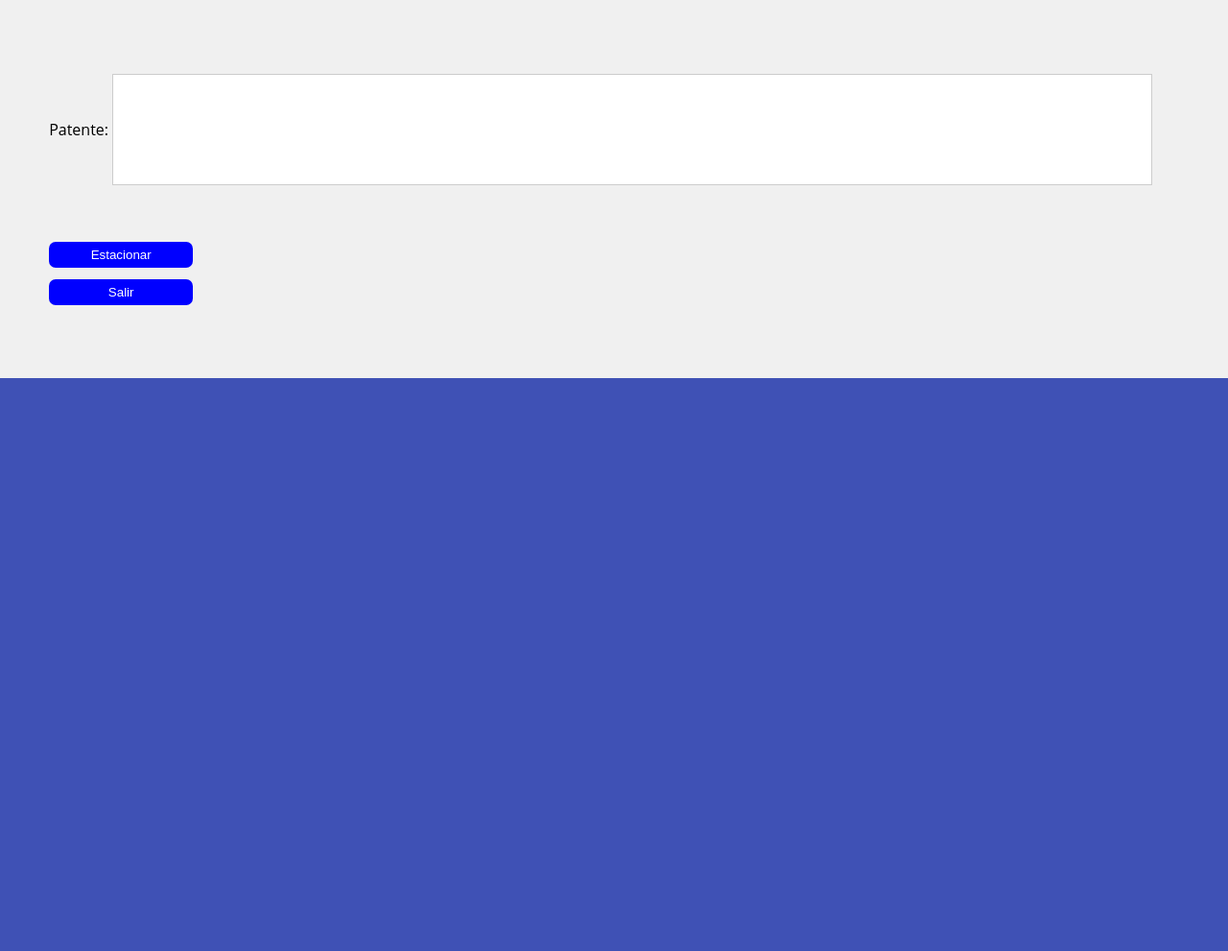
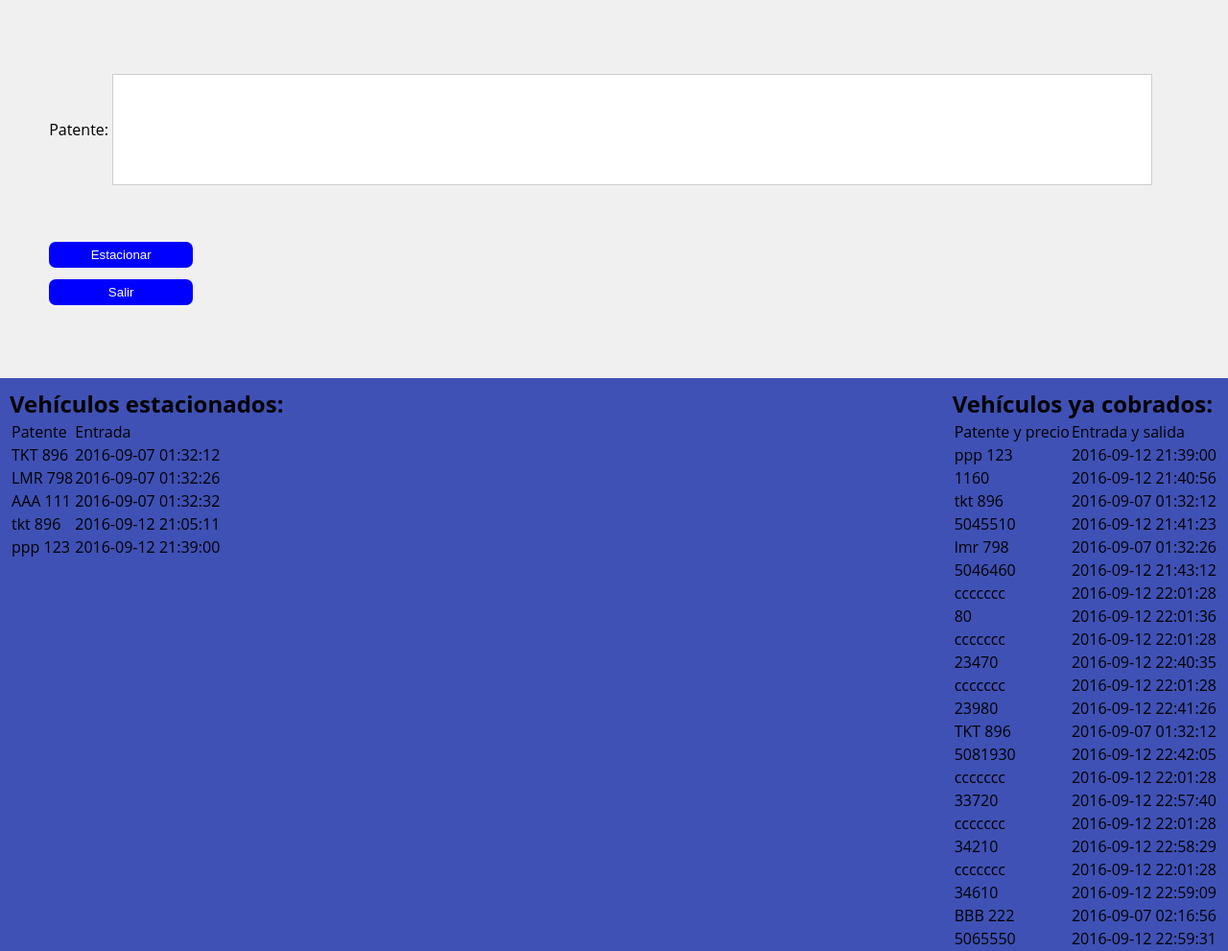
Before and after one commit to nlaurenzano/Clase_04, a PHP site: page /index.php?color=1 in a window 1280 px wide. Shown: the whole page at 96% size. Before the commit the page ends 394 px from the top, so only its background shows below. Run offline with PHP 8.4, Linux system fonts and the light colour scheme; some libraries are stand-ins or nearby versions.

Commit message:
Datos en pantalla
Empecé a dibujar en pantalla las tablas con los datos de vehículos
estacionados y los que ya salieron.

```diff
--- a/clases.php
+++ b/clases.php
@@ -43,6 +43,23 @@ class Estacionamiento
 		}
 		fclose($miarchivo);
 		return $autos;
+
+	}
+
+	public static function LeerTickets() {
+		$tickets = array();
+		$miarchivo = fopen("tickets.txt", "r");	//http://www.w3schools.com/php/func_filesystem_fopen.asp
+
+		while (!(feof($miarchivo))) {
+			$renglon = rtrim(fgets($miarchivo));
+			$renglonArray = explode(" - ", $renglon);
+
+			if ($renglonArray[0] != "") {
+				$tickets[] = $renglonArray;
+			}
+		}
+		fclose($miarchivo);
+		return $tickets;
 
 	}
 
@@ -111,8 +128,63 @@ ccccccc - 2016-09-12 22:01:28
 		fclose($miarchivo);
 	}
 
+	public static function ImprimirTablas() {
+
+		$estacionados = Estacionamiento::Leer();
+		$cobrados = Estacionamiento::LeerTickets(10);
+
+		echo '<div style="padding:10px;">';
+
+		echo '<div style="float:left;">';		// Tabla de estacionados
+		echo MiHTML::Titulo_2("Vehículos estacionados:");
+		echo '<table>';
+		echo MiHTML::Fila(MiHTML::Celda("Patente") . MiHTML::Celda("Entrada"));
+		foreach ($estacionados as $auto) {
+			echo MiHTML::Fila(MiHTML::Celda($auto[0]) . MiHTML::Celda($auto[1]));
+		}
+		echo '</table></div>';						// Tabla de estacionados
+
+		echo '<div style="float:right;">';		// Tabla de tickets
+		echo MiHTML::Titulo_2("Vehículos ya cobrados:");
+		echo '<table>';
+		echo MiHTML::Fila(MiHTML::Celda("Patente y precio") . MiHTML::Celda("Entrada y salida"));
+		foreach ($cobrados as $ticket) {
+			echo MiHTML::Fila(MiHTML::Celda($ticket[0]) . MiHTML::Celda($ticket[1]));
+			echo MiHTML::Fila(MiHTML::Celda($ticket[3]) . MiHTML::Celda($ticket[2]));
+
+		}
+		echo '</table></div>';							// Tabla de tickets
+
+		echo "</div>";
 
 
+	}
+
+}
+
+/**
+*
+*/
+class MiHTML
+{
+
+	function __construct()
+	{
+		# code...
+	}
+
+	// Devuelve el parámetro envuelto en tags td
+	public static function Celda($contenido) {
+		return "<td>$contenido</td>";
+	}
+	// Devuelve el parámetro envuelto en tags tr
+	public static function Fila($contenido) {
+		return "<tr>$contenido</tr>";
+	}
+	// Devuelve el parámetro envuelto en tags h2
+	public static function Titulo_2($contenido) {
+		return "<h2>$contenido</h2>";
+	}
 
 }
 ?>
--- a/index.php
+++ b/index.php
@@ -1,9 +1,8 @@
 <html>
 <head>
 	<title>Clase 4</title>
-
-	 <link rel="stylesheet" href="estilo.css">
-
+	<link rel="stylesheet" href="estilo.css">
+	<?php include_once "clases.php";?>
 </head>
 <body>
 
@@ -15,8 +14,15 @@
 			<input type="submit" value="Estacionar" class="MiBotonUTNMenuInicio" name="accion" />
 			<input type="submit" value="Salir" class="MiBotonUTNMenuInicio" name="accion" />
 
-
 	</form>
+			<?php Estacionamiento::ImprimirTablas()?>
 
 </body>
 </html>
+<!--
+
+* Dibujar en index.php los listados de autos estacionados y autos que se retiraron recientemente (últimos 10, por ejemplo).
+
+*
+
+-->
```
